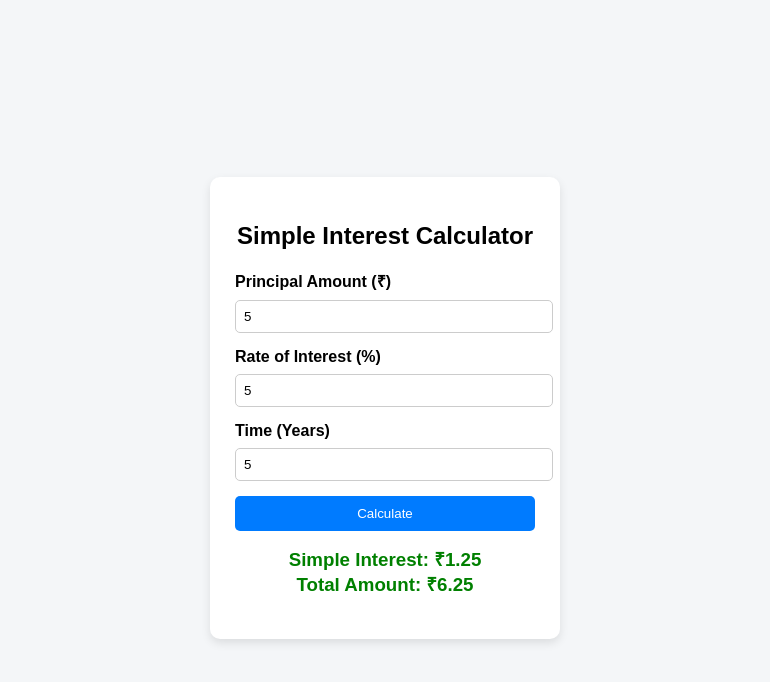
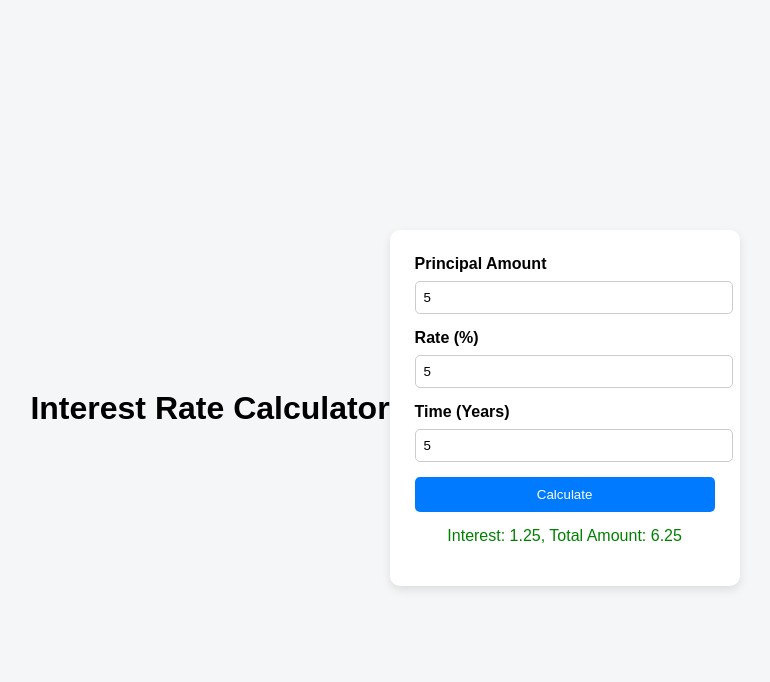
Before and after one commit to hemanshuchoudhary9412-droid/github-final-project, a website: page index.html in a window 1280 px wide. Both pictures are taken after typing "5", "5", "5" into the empty fields and a click on the button "Calculate". Shown: the whole page, without its empty margins (255-1025 px from the left). Drawn offline with Linux system fonts and the light colour scheme.

Commit message:
Fix calculator logic, add SEO, and make JS testable

```diff
--- a/index.html
+++ b/index.html
@@ -2,29 +2,39 @@
 <html lang="en">
 <head>
   <meta charset="UTF-8" />
+
+  <title>Interest Rate Calculator</title>
+
+  <meta name="description" content="A simple interest rate calculator to calculate total interest and final amount easily." />
+
   <meta name="viewport" content="width=device-width, initial-scale=1.0" />
-  <title>Simple Interest Calculator</title>
+
+  <!-- Favicon -->
+  <link rel="icon" href="favicon.ico" />
+
+  <!-- CSS -->
   <link rel="stylesheet" href="style.css" />
 </head>
 <body>
 
+  <h1>Interest Rate Calculator</h1>
+
   <div class="container">
-    <h2>Simple Interest Calculator</h2>
+    <label>Principal Amount</label>
+    <input type="number" id="principal" />
 
-    <label>Principal Amount (₹)</label>
-    <input type="number" id="principal" placeholder="Enter principal" />
-
-    <label>Rate of Interest (%)</label>
-    <input type="number" id="rate" placeholder="Enter rate" />
+    <label>Rate (%)</label>
+    <input type="number" id="rate" />
 
     <label>Time (Years)</label>
-    <input type="number" id="time" placeholder="Enter time" />
+    <input type="number" id="time" />
 
-    <button onclick="calculateInterest()">Calculate</button>
+    <button onclick="calculate()">Calculate</button>
 
-    <h3 id="result"></h3>
+    <p id="result"></p>
   </div>
 
+  <!-- JavaScript -->
   <script src="script.js"></script>
 </body>
 </html>
--- a/script.js
+++ b/script.js
@@ -1,16 +1,27 @@
-function calculateInterest() {
-  let principal = document.getElementById("principal").value;
-  let rate = document.getElementById("rate").value;
-  let time = document.getElementById("time").value;
+// Business logic function (used for testing)
+function calculateInterest(principal, rate, time) {
+  return (principal * rate * time) / 100;
+}
 
-  if (principal === "" || rate === "" || time === "") {
-    document.getElementById("result").innerHTML = "Please fill all fields";
+// UI function (used by HTML)
+function calculate() {
+  const principal = Number(document.getElementById("principal").value);
+  const rate = Number(document.getElementById("rate").value);
+  const time = Number(document.getElementById("time").value);
+
+  if (isNaN(principal) || isNaN(rate) || isNaN(time)) {
+    document.getElementById("result").innerText = "Please enter valid numbers";
     return;
   }
 
-  let interest = (principal * rate * time) / 100;
-  let totalAmount = parseFloat(principal) + interest;
+  const interest = calculateInterest(principal, rate, time);
+  const total = principal + interest;
 
-  document.getElementById("result").innerHTML =
-    `Simple Interest: ₹${interest}<br>Total Amount: ₹${totalAmount}`;
+  document.getElementById("result").innerText =
+    `Interest: ${interest}, Total Amount: ${total}`;
 }
+
+// Export ONLY for Jasmine testing (Node.js)
+if (typeof module !== "undefined") {
+  module.exports = { calculateInterest };
+}
```
Also changed, not shown: package.json (added, +26 -0 lines), spec/calculatorSpec.js (added, +13 -0 lines), spec/support/jasmine.mjs (added, +14 -0 lines), webpack.config.js (added, +10 -0 lines), 1 other file.
